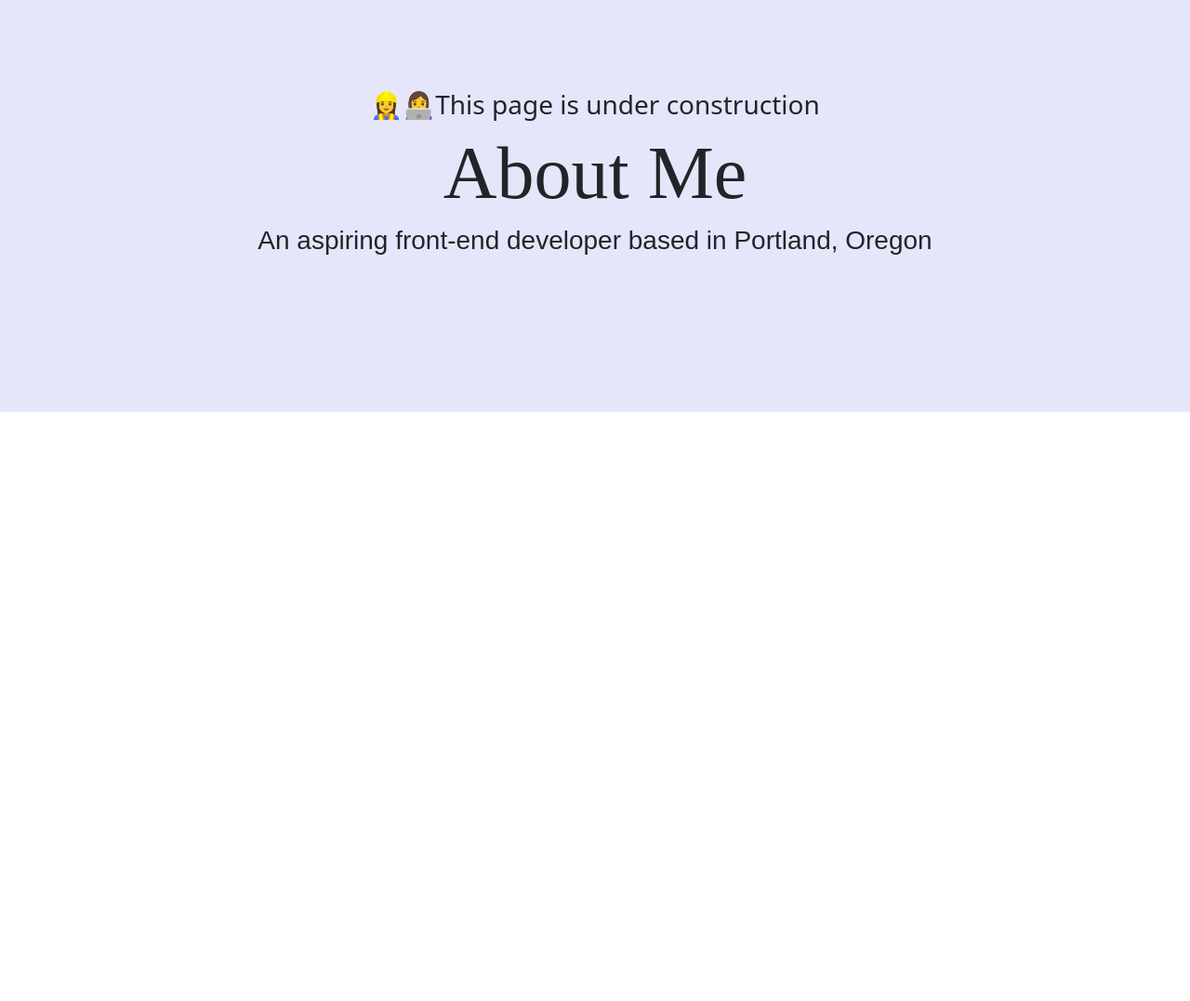
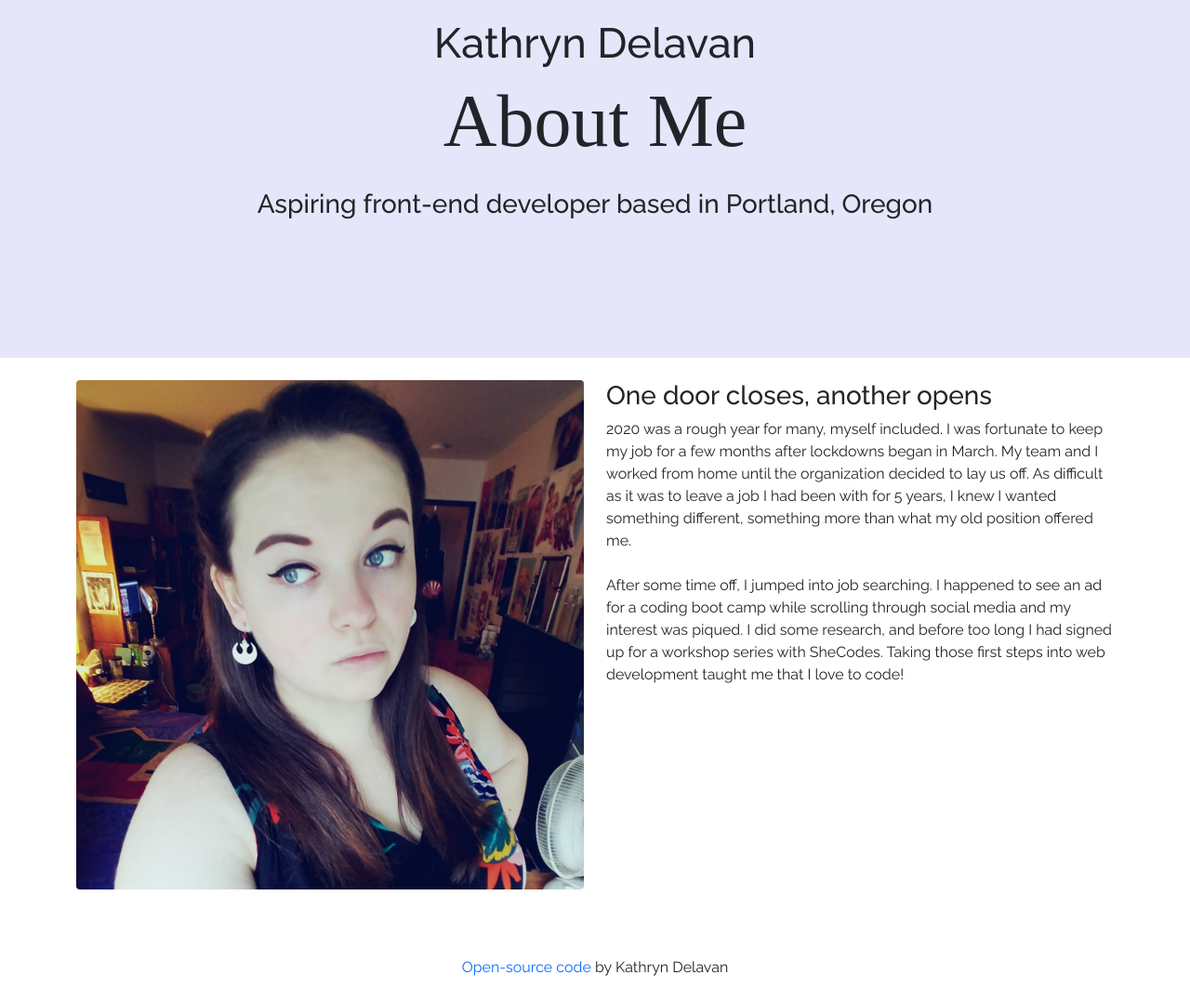
Before and after one commit to kdelavan/portfolio-project, a plain HTML site: page about.html in a window 1280 px wide. Shown: the part 120-1197 px from the top of the page at 93% size. Before the commit the page ends 800 px from the top, so only its background shows below. Drawn offline with nearby package versions, Linux system fonts and the light colour scheme.

Commit message:
added about page content & refactored CSS

```diff
--- a/about.html
+++ b/about.html
@@ -17,13 +17,20 @@
       crossorigin="anonymous"
     ></script>
 
+    <!--Google Fonts-->
+    <link rel="preconnect" href="https://fonts.gstatic.com" />
+    <link
+      href="https://fonts.googleapis.com/css2?family=Noto+Serif+JP:wght@400;500;600;700;900&family=Raleway:wght@400;500;600;700;900&display=swap"
+      rel="stylesheet"
+    />
+
     <link rel="stylesheet" href="/styles/portfoliocss.css" />
 
     <title>Kathryn Delavan - Front-End Developer</title>
   </head>
   <body>
     <div class="navigationBar">
-      <nav class="navbar navbar-expand-lg navbar-light bg-light">
+      <nav class="navbar fixed-top navbar-expand-lg navbar-light bg-light">
         <div class="container-fluid">
           <a class="navbar-brand" href="/">Kathryn Delavan</a>
           <button
@@ -40,16 +47,14 @@
           <div class="collapse navbar-collapse" id="navbarSupportedContent">
             <ul class="navbar-nav me-auto mb-2 mb-lg-0">
               <li class="nav-item">
-                <a
-                  class="nav-link"
-                  aria-current="page"
-                  title="Home"
-                  href="/"
+                <a class="nav-link" aria-current="page" title="Home" href="/"
                   >Home</a
                 >
               </li>
               <li class="nav-item">
-                <a class="nav-link active" title="About" href="/about.html">About</a>
+                <a class="nav-link active" title="About" href="/about.html"
+                  >About</a
+                >
               </li>
               <li class="nav-item">
                 <a class="nav-link" title="My Work" href="#">My Work</a>
@@ -62,11 +67,53 @@
         </div>
       </nav>
     </div>
+
+    <div class="hero">
+      <h2>Kathryn Delavan</h2>
+      <h1>About Me</h1>
+      <h4 class="tagline">
+        Aspiring front-end developer based in Portland, Oregon
+      </h4>
     </div>
-    <div class="hero-about">
-      <h3 class="about-tagline">👷‍♀️👩‍💻This page is under construction</h3>
-      <h1>About Me</h1>
-      <h4>An aspiring front-end developer based in Portland, Oregon</h4>
+    <div class="container">
+      <div class="row">
+        <div class="col-sm-6">
+          <img
+            src="/images/selfie.jpg"
+            class="selfie img-fluid rounded mt-4 mb-5"
+            alt="placeholder"
+          />
+        </div>
+        <div class="col-sm-6 mt-4">
+          <div class="content about">
+            <h3>One door closes, another opens</h3>
+            <p>
+              2020 was a rough year for many, myself included. I was fortunate
+              to keep my job for a few months after lockdowns began in March. My
+              team and I worked from home until the organization decided to lay
+              us off. As difficult as it was to leave a job I had been with for
+              5 years, I knew I wanted something different, something more than
+              what my old position offered me. <br /><br />After some time off,
+              I jumped into job searching. I happened to see an ad for a coding
+              boot camp while scrolling through social media and my interest was
+              piqued. I did some research, and before too long I had signed up
+              for a workshop series with SheCodes. Taking those first steps into
+              web development taught me that I love to code!
+            </p>
+            <p></p>
+          </div>
+        </div>
+      </div>
     </div>
+    <footer class="mt-4 mb-4">
+      <p>
+        <a
+          href="https://github.com/kdelavan/portfolio-project"
+          title="See code on GitHub"
+          >Open-source code</a
+        >
+        by Kathryn Delavan
+      </p>
+    </footer>
   </body>
 </html>
--- a/styles/portfoliocss.css
+++ b/styles/portfoliocss.css
@@ -27,7 +27,20 @@ h4,
   font-weight: 500;
 }
 
-/* homepage css */
+.hero {
+  background-color: lavender;
+  text-align: center;
+  padding-top: 140px;
+  padding-bottom: 140px;
+}
+
+.tagline {
+  margin-top: 25px;
+}
+
+.content {
+  font-family: var(--sans-serif-font);
+}
 
 footer {
   font-family: var(--sans-serif-font);
@@ -38,16 +51,7 @@ footer a {
   text-decoration: none;
 }
 
-.hero-homepage {
-  background-color: lavender;
-  text-align: center;
-  padding-top: 140px;
-  padding-bottom: 140px;
-}
-
-.hero-tagline {
-  margin-top: 25px;
-}
+/* homepage css */
 
 .hero-btn {
   background-color: blueviolet;
@@ -66,15 +70,6 @@ footer a {
 .content-homepage a {
   text-decoration: none;
   font-family: var(--sans-serif-font);
-}
-
-.homepageParagraph h3,
-p {
-  font-family: var(--sans-serif-font);
-}
-
-.homepageParagraph a {
-  font-size: 20px;
 }
 
 .socials {
@@ -97,12 +92,6 @@ p {
 
 /* about page css */
 
-.hero-about {
-  background-color: lavender;
-  text-align: center;
-  padding: 160px;
-}
-
 /*Media Queries*/
 
 @media (max-width: 900px) {
@@ -121,11 +110,11 @@ p {
     margin: 5px 5px;
   }
 
-  .homepageParagraph {
+  .content {
     text-align: center;
   }
 
-  .homepageParagraph a {
+  .content a {
     font-size: 25px;
     text-decoration: underline;
     margin-top: 15px;
@@ -135,7 +124,11 @@ p {
     display: none;
   }
 
+  .about {
+    margin-top: 10px !important;
+  }
+
   footer {
-    font-size: 12px;
+    font-size: 14px;
   }
 }
```
Also changed, not shown: index.html (+11 -8 lines), images/selfie.jpg (added).
